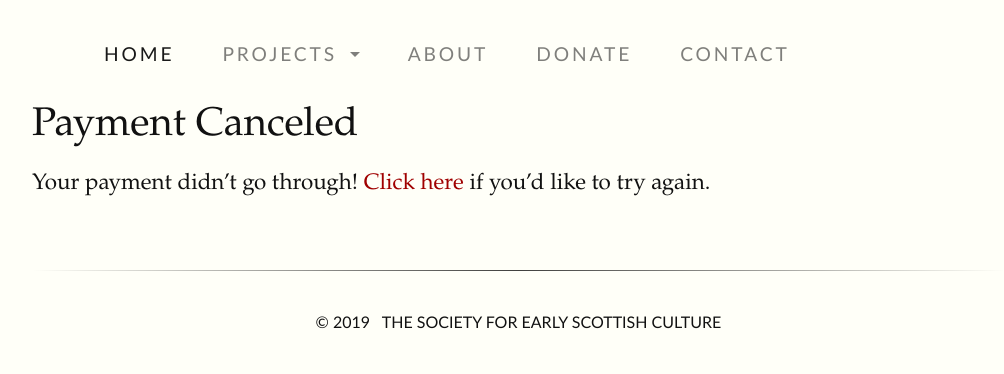
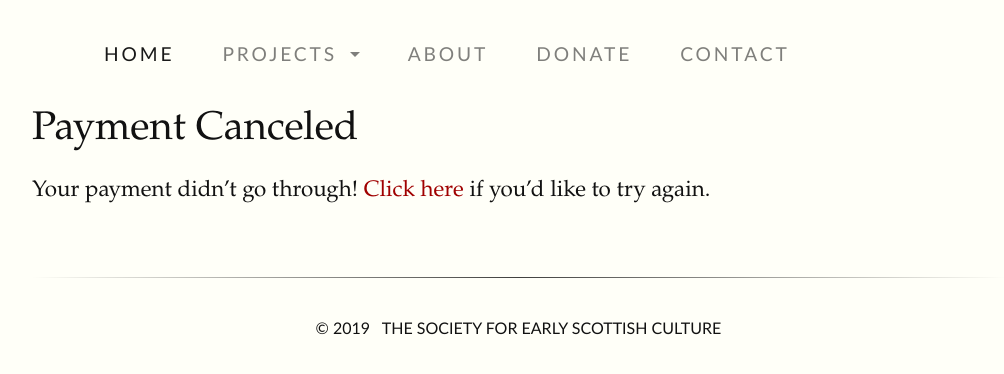
Before and after one commit to thesesc/thesesc.github.io, a Jekyll site: the page built from cancel.md, in a window 1280 px wide. Shown: the top 374 px of the page, without its empty margins (96-1100 px from the left). Built offline with Jekyll 4.4.1, drawn with Linux system fonts in a browser that asks for light colours.

Commit message:
space headings

```diff
--- a/assets/css/tufte.scss
+++ b/assets/css/tufte.scss
@@ -93,7 +93,7 @@
      margin-top: 1.568rem;
      margin-bottom: 1.568rem;
      font-size: 2.5rem;
-     line-height: 0.784; }
+     line-height: 0.95; } //0.784 was too cramped
 
 h2 { font-style: italic;
      font-weight: 400;
```
